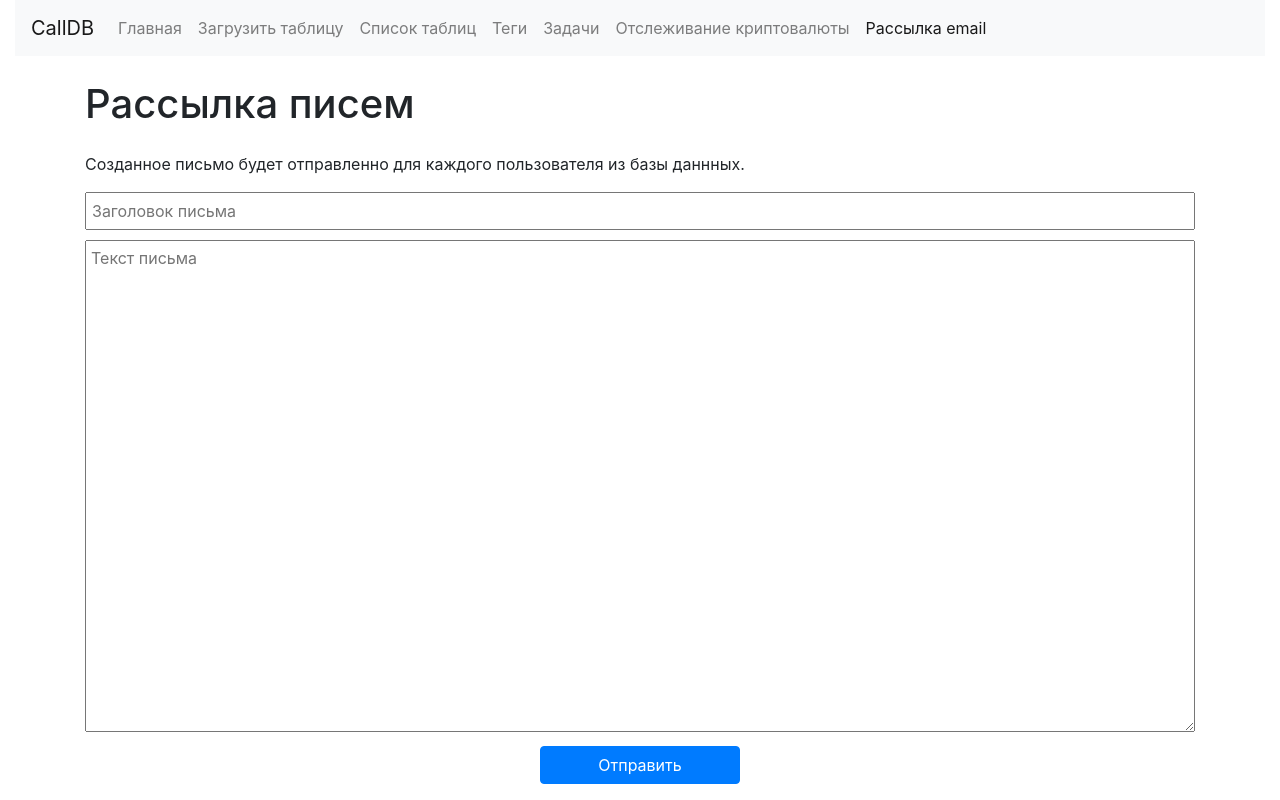
After one commit to yaroslaizerone/TelegramCrypto, a Django app: page /email_send/ in a window 1280 px wide. The commit adds this page. Run offline with Django 4.2, Linux system fonts and the light colour scheme; parts of the project's set-up code (start-up, migrations or seed data) failed here and were passed over; some libraries are stand-ins or nearby versions.

Commit message:
feat: Добавление возможности рассылки писем

```diff
--- a/requirements.txt
+++ b/requirements.txt
@@ -24,6 +24,7 @@ django-filter==22.1
 django-import-export==3.1.0
 django-select2==8.1.1
 django-tables2==2.5.3
+django-multiselectfield==0.1.12
 et-xmlfile==1.1.0
 flower==1.2.0
 gender-guesser==0.4.0
--- a/web/config/settings.py
+++ b/web/config/settings.py
@@ -153,3 +153,9 @@ MEDIA_ROOT = os.path.join(BASE_DIR, 'media')
 
 LOGIN_REDIRECT_URL = '/'
 LOGIN_URL = 'login'
+
+EMAIL_USE_TLS = True
+EMAIL_HOST = 'smtp.gmail.com'
+EMAIL_HOST_USER = 'kolpackov.yarosl@gmail.com'
+EMAIL_HOST_PASSWORD = 'qqpomvxxylcauhdh'
+EMAIL_PORT = 587
--- a/web/config/urls.py
+++ b/web/config/urls.py
@@ -1,8 +1,9 @@
 from django.contrib import admin
 from django.urls import path
 from core.person_tags_views import PersonTagListView, AddPersonTagView, DeletePersonTagView
+from core.crypto_views import Crypto, AddCrypto, DeleteCrypto
 from core.views import PersonListView, TableUploadView, TableUpdateView, TableSaveView, TableListView, StartTaskView, \
-    CustomLoginView
+    CustomLoginView, EmailSend
 from django.contrib.auth.views import LogoutView
 
 def trigger_error(request):
@@ -16,6 +17,10 @@ urlpatterns = [
     path('table/<int:pk>/save/', TableSaveView.as_view(), name='table_save'),
     path('tables/', TableListView.as_view(), name='table_list'),
     path('start_task/', StartTaskView.as_view(), name='start_task'),
+    path('email_send/',  EmailSend.as_view(), name='email_send'),
+    path('crypto/', Crypto.as_view(), name='crypto'),
+    path('crypto/add/', AddCrypto.as_view(), name='crypto_add'),
+    path('crypto/<int:pk>/delete/', DeleteCrypto.as_view(), name='crypto_delete'),
     path('login/', CustomLoginView.as_view(), name='login'),
     path('logout/', LogoutView.as_view(next_page='/'), name='logout'),
     path('person_tags/', PersonTagListView.as_view(), name='person_tags'),
--- a/web/core/admin.py
+++ b/web/core/admin.py
@@ -1,5 +1,5 @@
 from django.contrib import admin
-from core.models import Person, PersonUsage, PersonTag, Region, Country
+from core.models import Person, PersonUsage, PersonTag, Region, Country, CryptoObject
 
 
 admin.site.register(Person)
@@ -7,3 +7,4 @@ admin.site.register(PersonUsage)
 admin.site.register(PersonTag)
 admin.site.register(Region)
 admin.site.register(Country)
+admin.site.register(CryptoObject)
--- a/web/core/templates/core/base.html
+++ b/web/core/templates/core/base.html
@@ -79,7 +79,13 @@ table.main {
                     <a class="nav-link" href="{% url 'person_tags' %}">Теги</a>
                 </li>
                 <li class="nav-item {% url_active 'start_task' %}">
-                    <a class="nav-link" href="{% url 'start_task' %}">Таски</a>
+                    <a class="nav-link" href="{% url 'start_task' %}">Задачи</a>
+                </li>
+                <li class="nav-item {% url_active 'crypto' %}">
+                    <a class="nav-link" href="{% url 'crypto' %}">Отслеживание криптовалюты</a>
+                </li>
+                <li class="nav-item {% url_active 'email_send' %}">
+                    <a class="nav-link" href="{% url 'email_send' %}">Рассылка email</a>
                 </li>
             </ul>
             {% if user.is_authenticated %}
--- /dev/null
+++ b/web/core/templates/core/email_send.html
@@ -0,0 +1,43 @@
+{% extends 'base.html' %}
+
+{% block title %}Рассылка email{% endblock %}
+
+{% block content %}
+    <style>
+    .title {
+        width: 100%;
+        padding: 5px 5px 5px 5px;
+    }
+    .text{
+        width: 100%;
+        padding: 5px 5px 5px 5px;
+        margin-top: 10px;
+    }
+    .btn-primary{
+        margin-top: 8px;
+        width: 200px;
+    }
+    .submitdiv{
+        display: flex;
+        justify-content: center;
+    }
+
+
+    #TODO добавить messages.success для оповещения отправки письм
+
+
+
+    </style>
+    <div class="container">
+        <h1 class="my-4">Рассылка писем</h1>
+        <p>Созданное письмо будет отправленно для каждого пользователя из базы даннных.</p>
+        <form method="post">
+            {% csrf_token %}
+            <input class = "title" type="text" name="title" placeholder="Заголовок письма" required>
+            <textarea class = "text" type="text" name="message" placeholder="Текст письма" required style="width: 100%" cols="40" rows="20"></textarea>
+            <div class="submitdiv">
+                <button type="submit" class="btn btn-primary">Отправить</button>
+            </div>
+        </form>
+    </div>
+{% endblock %}
--- a/web/core/templates/core/table_list.html
+++ b/web/core/templates/core/table_list.html
@@ -3,7 +3,7 @@
 {% block content %}
 
 <div class="mt-3">
-    <h1>Список сохраненных таблиц ({{ total_count }} записей)</h1
+    <h1>Список сохраненных таблиц ({{ total_count }} записей)</h1>
     <div class="table-responsive">
         <table class="table table-striped">
             <thead>
--- a/web/core/views.py
+++ b/web/core/views.py
@@ -1,5 +1,6 @@
 import csv
 
+from django.core.mail import send_mail
 from django.shortcuts import get_object_or_404
 from django.views.generic import View, ListView, FormView, UpdateView, TemplateView
 from django.contrib import messages
@@ -9,7 +10,7 @@ from core.models import Person, PersonTable, TaskStatus, PersonTag
 from core.services import TableService, PersonService
 from core.forms import PersonTableForm, PersonFilterForm
 from core.constants import PREVIEW_ROWS_LIMIT, PersonTableStatus
-from core.tasks import save_table_task, update_person_status_and_usage_by_phone_number
+from core.tasks import save_table_task, update_person_status_and_usage_by_phone_number, send_email_task
 from mycelery import app
 from django.http import HttpResponseRedirect, HttpResponse
 from django.shortcuts import render, redirect
@@ -129,7 +130,7 @@ class TableUpdateView(LoginRequiredMixin, UpdateView):
             tags = PersonTag.objects.filter(id__in=selected_tags)
             self.object.tags.set(tags)
         else:
-            messages.error(self.request, 'Уже апдейтнуто.')
+            messages.error(self.request, 'Загруженная таблица не корректна.')
         return super().form_valid(form)
 
     def get_success_url(self):
@@ -162,3 +163,14 @@ class TableListView(LoginRequiredMixin, ListView):
         context = super().get_context_data(**kwargs)
         context['total_count'] = self.get_queryset().count()
         return context
+
+
+class EmailSend(TemplateView):
+    template_name = 'email_send.html'
+
+    def post(self, request):
+        title = self.request.POST['title']
+        message_send = self.request.POST['message']
+        send_email_task.delay(title, message_send)
+        messages.success(self.request, 'Рассылка прошла успешно.')
+        return HttpResponseRedirect(reverse('email_send'))
```
Also changed, not shown: web/core/crypto_views.py (added, +34 -0 lines), web/core/forms.py (+11 -0 lines), web/core/models/models.py (+20 -0 lines), web/core/tasks.py (+42 -1 lines), web/core/templates/core/crypto_add.html (added, +15 -0 lines), web/core/templates/core/crypto_delete.html (added, +15 -0 lines), web/core/templates/core/crypto_list.html (added, +19 -0 lines), web/core/migrations/0003_cryptoobject.py (added), web/core/migrations/0004_alter_cryptoobject_name_and_more.py (added), 2 other files.
